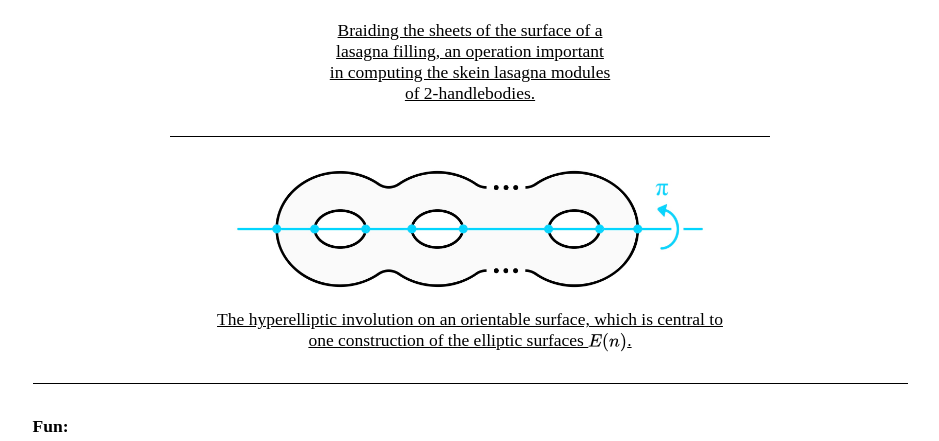
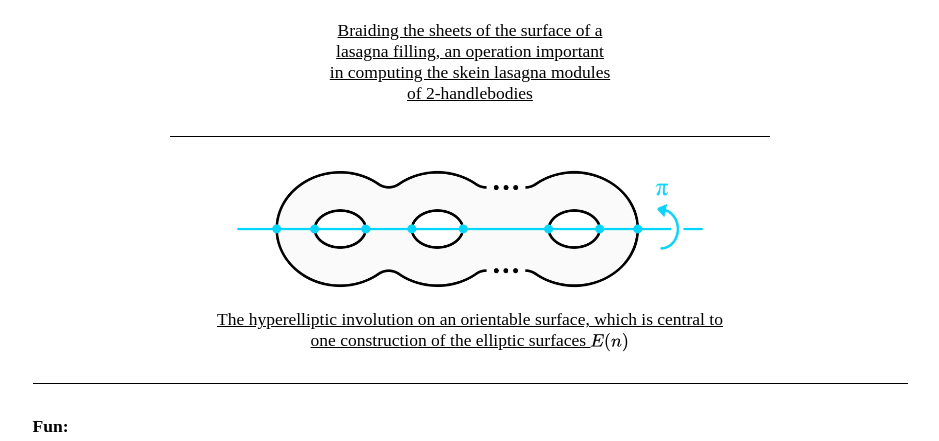
Before and after one commit to AyodejiLindblad/AyodejiLindblad.github.io, a Jekyll site: the page built from index.md, in a window 1280 px wide and 900 px high, scrolled down 4143 px. Shown: the part 244-685 px from the top of the window, without its empty margins (170-1109 px from the left). Built offline with Jekyll 4.4.1, drawn with Linux system fonts in a browser that asks for light colours; some web fonts are replaced.

Commit message:
Removed periods

```diff
--- a/index.md
+++ b/index.md
@@ -254,7 +254,7 @@ Joint with [Ollie Thakar](https://www.math.harvard.edu/people/thakar-ollie/).
     >
       <a href="talks/Skein-lasagna-modules-and-handle-attachments.pdf"
          style="display: block; width: 100%; overflow-wrap: anywhere; word-break: break-word;">
-        Braiding the sheets of the surface of a lasagna filling, an operation important in computing the skein lasagna modules of 2-handlebodies.
+        Braiding the sheets of the surface of a lasagna filling, an operation important in computing the skein lasagna modules of 2-handlebodies
       </a>
     </figcaption>
   </figure>
@@ -279,7 +279,7 @@ Joint with [Ollie Thakar](https://www.math.harvard.edu/people/thakar-ollie/).
     >
       <a href="#research"
          style="display: block; width: 100%; overflow-wrap: anywhere; word-break: break-word;">
-        The hyperelliptic involution on an orientable surface, which is central to one construction of the elliptic surfaces $E(n)$.
+        The hyperelliptic involution on an orientable surface, which is central to one construction of the elliptic surfaces $E(n)$
       </a>
     </figcaption>
   </figure>
```
